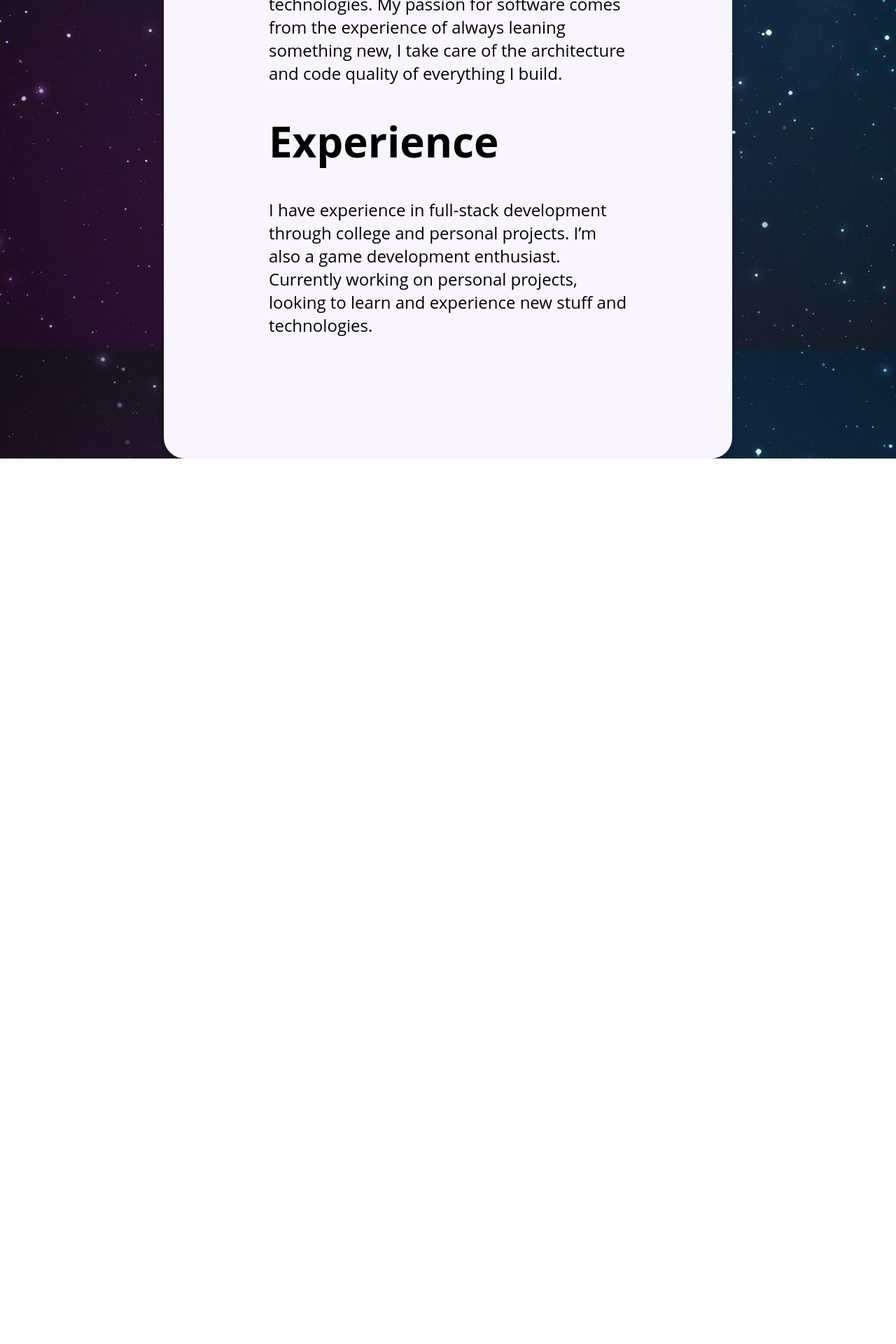
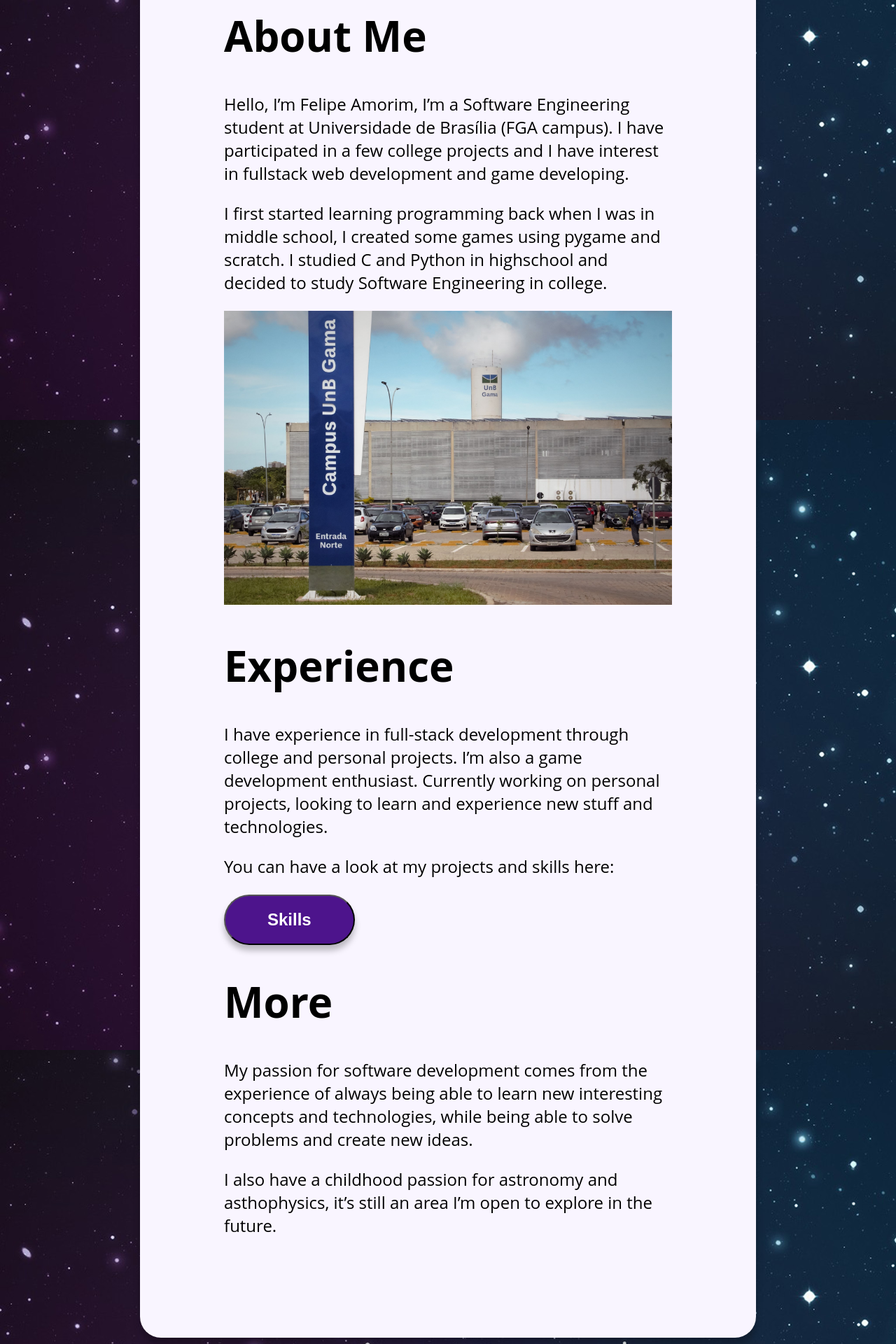
Before and after one commit to LipeAKugel/Portfolio, a Next.js app: page /about in a window 1280 px wide. Shown: the part 300-2220 px from the top of the page at 70% size. Before the commit the page ends 955 px from the top, so only its background shows below. Built offline with nearby package versions, Linux system fonts and the light colour scheme.

Commit message:
:bulb: finishing about us page

```diff
--- a/src/app/about/page.js
+++ b/src/app/about/page.js
@@ -1,21 +1,35 @@
+"use client";
 import styles from "../../styles/app/about.module.css"
+import fgaImage from "../../../assets/fga.jpg";
+import Image from "next/image";
+import Button from "@/components/button";
+import { useRouter } from "next/navigation";
 
 export default function AboutMe() {
+
+  const router = useRouter();
+
+  const redirectToSkills = () => {
+    router.push("/skills");
+  }
+
   return (
     <div className={styles.container}>
 
       <div className="card" id={styles.contentcard}>
         <h1>About Me</h1>
         <p>
-          Hello, I’m a Software Engineering student at
-          Universidade de Brasília (FGA campus). I’m
-          currently in my 5th semestrer and trying to
-          participate in new projects and learn new
-          technologies. My passion for software comes
-          from the experience of always leaning
-          something new, I take care of the architecture
-          and code quality of everything I build.
+          Hello, I’m Felipe Amorim, I’m a Software Engineering student at
+          Universidade de Brasília (FGA campus). I have participated in a
+          few college projects and I have interest in fullstack web development
+          and game developing.
         </p>
+        <p>
+          I first started learning programming back when I was in middle school,
+          I created some games using pygame and scratch. I studied C and Python
+          in highschool and decided to study Software Engineering in college.
+        </p>
+        <Image alt="fga_image" src={fgaImage} />
         <h1>Experience</h1>
         <p>
           I have experience in full-stack development
@@ -24,6 +38,20 @@ export default function AboutMe() {
           working on personal projects, looking to learn
           and experience new stuff and technologies.
         </p>
+        <p>
+          You can have a look at my projects and skills here:
+        </p>
+        <Button label="Skills" onClick={() => redirectToSkills()}/>
+        <h1>More</h1>
+        <p>
+          My passion for software development comes from the experience of always being
+          able to learn new interesting concepts and technologies, while being able to
+          solve problems and create new ideas.
+        </p>
+        <p>
+          I also have a childhood passion for astronomy and asthophysics, it’s still an
+          area I’m open to explore in the future.
+        </p>
       </div>
 
     </div>
--- a/src/styles/app/about.module.css
+++ b/src/styles/app/about.module.css
@@ -1,16 +1,17 @@
 .container {
   width: 100vw;
-  height: 100vh;
+  margin-top: 100px;
   display: flex;
   justify-content: center;
-  align-items: center;
+  align-items: flex-start;
 }
 
 /* Content card */
 .container #contentcard {
-  width: 40vw;
+  width: 50vw;
+  margin: 50px 0px;
   height: fit-content;
-  padding: 150px;
+  padding: 120px;
   display: block;
 }
 
@@ -21,3 +22,8 @@
 #contentcard p {
   font-size: 24px;
 }
+
+#contentcard img {
+  width: 100%;
+  height: 100%;
+}
--- a/src/styles/app/home.module.css
+++ b/src/styles/app/home.module.css
@@ -1,15 +1,16 @@
 .container {
   width: 100vw;
-  height: 100vh;
+  padding-top: 100px;
   display: flex;
   justify-content: center;
-  align-items: center;
+  align-items: flex-start;
 }
 
 /* Home card */
 .container #contentcard {
   width: 70vw;
   height: fit-content;
+  margin-top: 50px;
   padding: 120px;
   display: flex;
   justify-content: flex-start;
--- a/src/styles/components/navbar.module.css
+++ b/src/styles/components/navbar.module.css
@@ -7,6 +7,7 @@
   justify-content: space-between;
   align-items: center;
   height: 100px;
+  z-index: 1;
   font-size: 24px;
   font-weight: bold;
   background-color: #F9F5FF;
```
Also changed, not shown: assets/fga.jpg (added).
